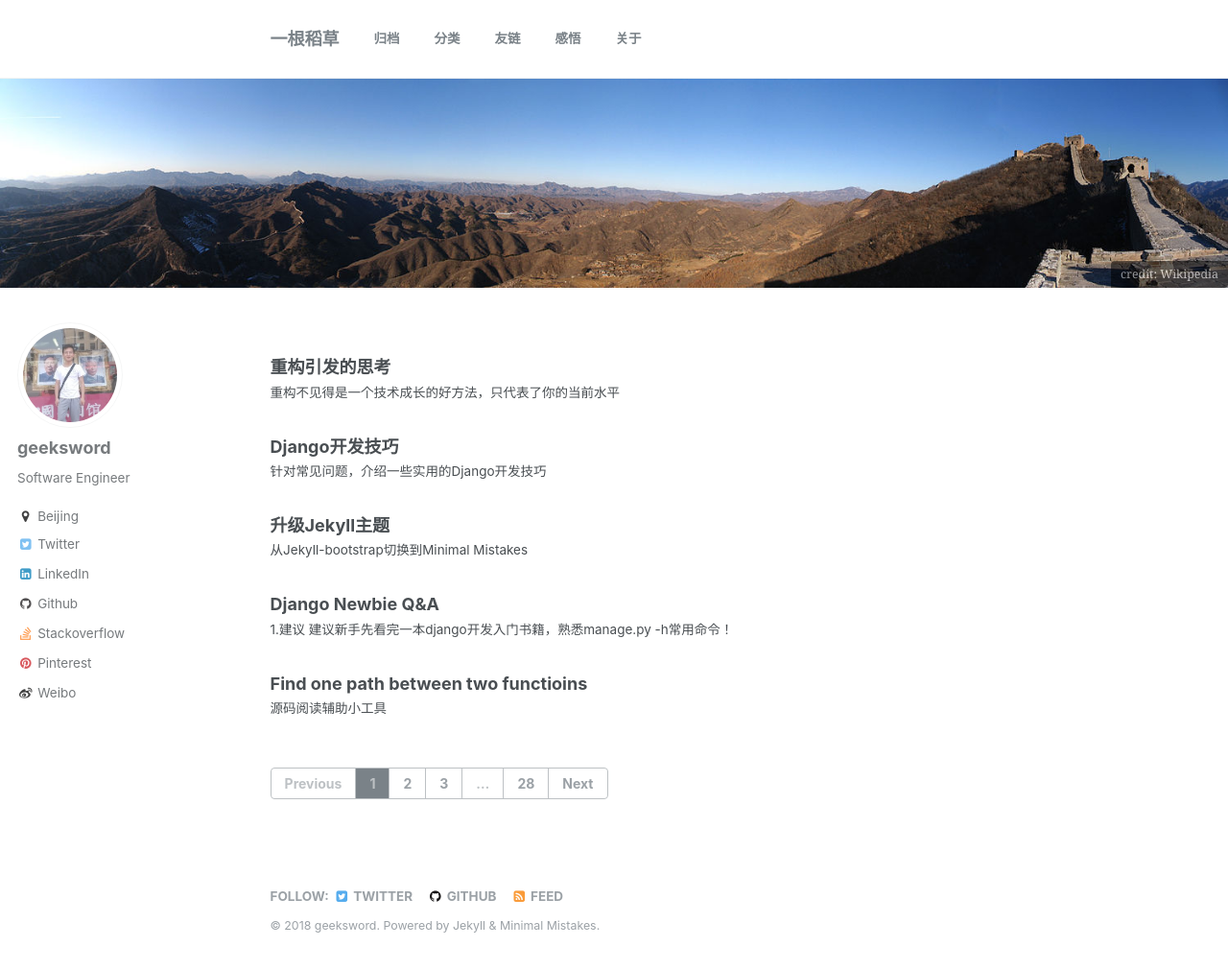
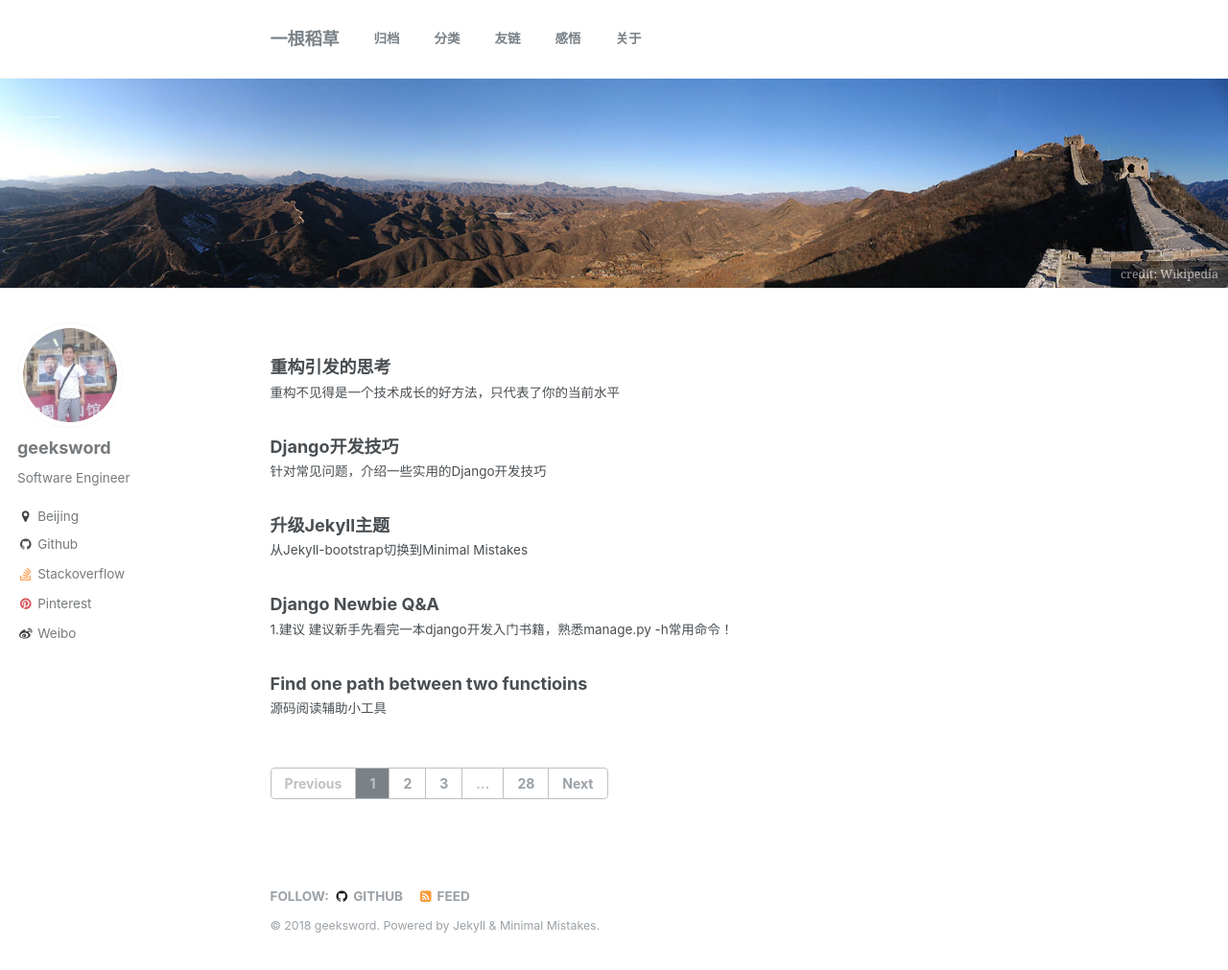
Before and after one commit to onestraw/onestraw.github.io, a Jekyll site: the page built from index.html, in a window 1280 px wide and 1028 px high. Shown: the top 1011 px of the window at 96% size. Built offline with Jekyll 4.4.1, drawn with Linux system fonts in a browser that asks for light colours; the list of posts is cut into pages by our own code; some of the changed lines change nothing that is shown.

Commit message:
update config

```diff
--- a/_config.yml
+++ b/_config.yml
@@ -35,7 +35,7 @@ yandex_site_verification :
 
 # Social Sharing
 twitter:
-  username               : "BillHeCn"
+  username               :
 facebook:
   username               :
   app_id                 :
@@ -78,13 +78,13 @@ author:
   keybase          :
   instagram        :
   lastfm           :
-  linkedin         : "0xhexw"
+  linkedin         :
   pinterest        : "geeksword"
   soundcloud       :
   stackoverflow    : "3422711/larry-he"
   steam            :
   tumblr           :
-  twitter          : "BillHeCn"
+  twitter          :
   vine             :
   weibo            : "geeksword"
   xing             :
```
